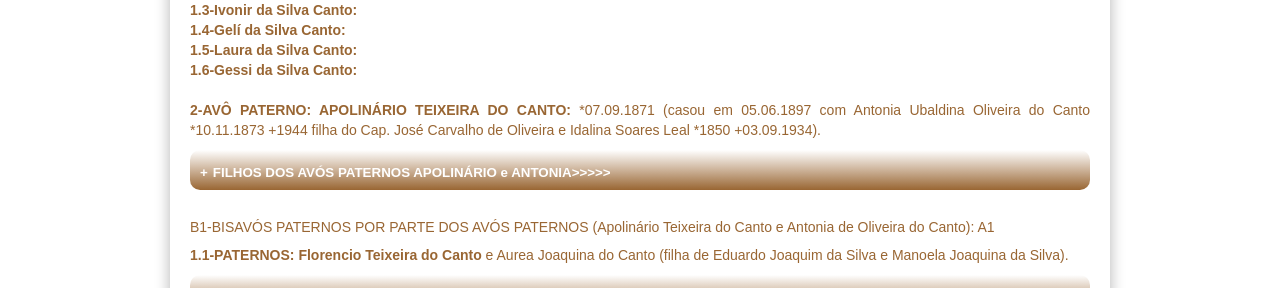
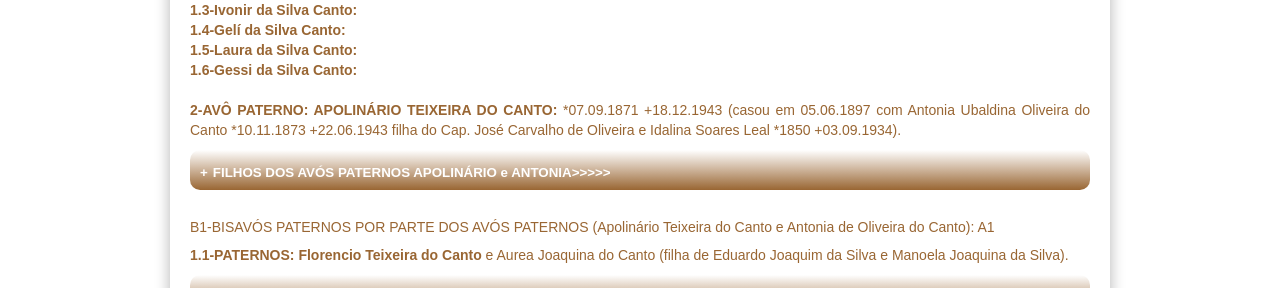
Before and after one commit to claudiovargas1955/claudiovargas1955.github.io, a Jekyll site: the page built from _pages/genealogia-da-familia-teixeira-do-canto.html, in a window 1280 px wide. Shown: the part 709-997 px from the top of the page. Built offline with Jekyll 4.4.1, drawn with Linux system fonts in a browser that asks for light colours; some web fonts are replaced.

Commit message:
Update genealogia-da-familia-teixeira-do-canto.html

```diff
--- a/_pages/genealogia-da-familia-teixeira-do-canto.html
+++ b/_pages/genealogia-da-familia-teixeira-do-canto.html
@@ -48,8 +48,8 @@ Flôres e Ubaldina Flôres). <br/>
 <b>1.5-Laura da Silva Canto:</b> <br/>
 <b>1.6-Gessi da Silva Canto:</b> <br/><br/>
 
-<b>2-AVÔ PATERNO: APOLINÁRIO TEIXEIRA DO CANTO:</b> *07.09.1871 (casou em 05.06.1897 com Antonia Ubaldina Oliveira do Canto *10.11.1873
- +1944 filha do Cap. José Carvalho de Oliveira e Idalina Soares Leal *1850 +03.09.1934).
+<b>2-AVÔ PATERNO: APOLINÁRIO TEIXEIRA DO CANTO:</b> *07.09.1871 +18.12.1943 (casou em 05.06.1897 com Antonia Ubaldina Oliveira do Canto
+*10.11.1873 +22.06.1943 filha do Cap. José Carvalho de Oliveira e Idalina Soares Leal *1850 +03.09.1934).
 
 <details><summary><b>FILHOS DOS AVÓS PATERNOS APOLINÁRIO e ANTONIA>>>>></b></summary><br>
 <p><b>(2.1)Florentino Oliveira do Canto:</b> 23.05.1907 (casou em 24.09.1938 com Octacilia Maria Kochenborger *31.10.1908 filha de João
```
